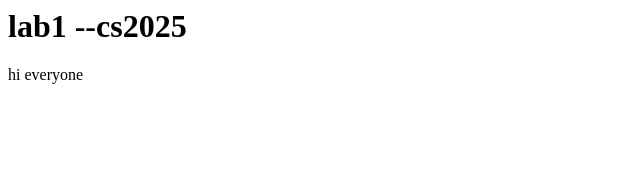
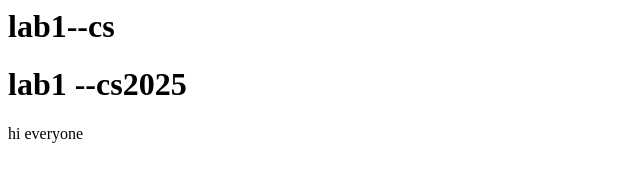
Before and after one commit to MuqadasSabir/MuqadasSabir.github.io, a plain HTML site: page index.html in a window 1280 px wide. Shown: the whole page, without its empty margins (0-640 px from the left). Drawn offline with Linux system fonts and the light colour scheme.

Commit message:
added lab name

```diff
--- a/index.html
+++ b/index.html
@@ -1,2 +1,7 @@
+<html>
+    <body>
+        <h1> lab1--cs</h1>
+    </body>
 <h1>lab1 --cs2025</h1>
 <p>hi everyone</p>
+</html>
```
